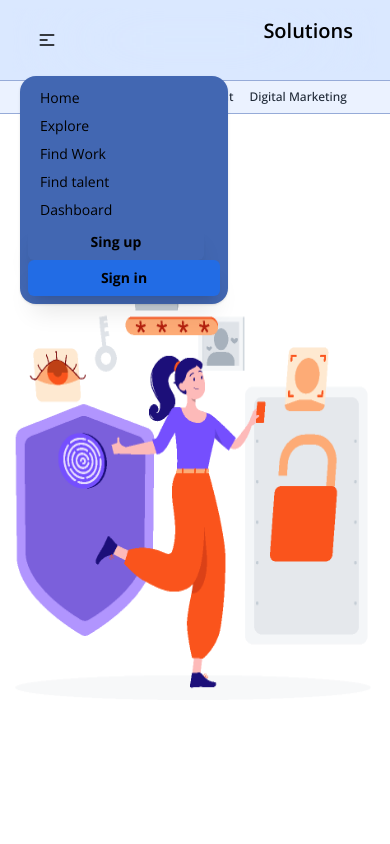
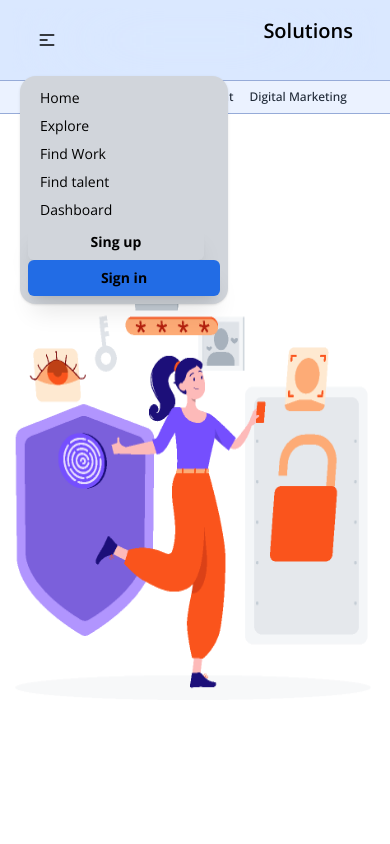
Before and after one commit to getMonirr/multi-client-services, a Next.js app: page /login in a window 390 px wide. Both pictures are taken after a click on the label 47 px from the left and 40 px from the top of the page. Shown: the top 844 px of the page. Built offline with nearby package versions, Linux system fonts and the light colour scheme; no server answers.

Commit message:
header update

```diff
--- a/src/components/shared/header/Header.tsx
+++ b/src/components/shared/header/Header.tsx
@@ -92,7 +92,7 @@ const Header = () => {
                 </label>
                 <ul
                   tabIndex={0}
-                  className="menu menu-sm dropdown-content mt-3 z-[1] p-2 shadow bg-multi-primary rounded-box w-52"
+                  className="menu menu-sm dropdown-content mt-3 z-[1] p-2 shadow bg-gray-300 rounded-box w-52"
                 >
                   {Links}
                   <SimpleBtn className="mr-4 bg-transparent">
```
